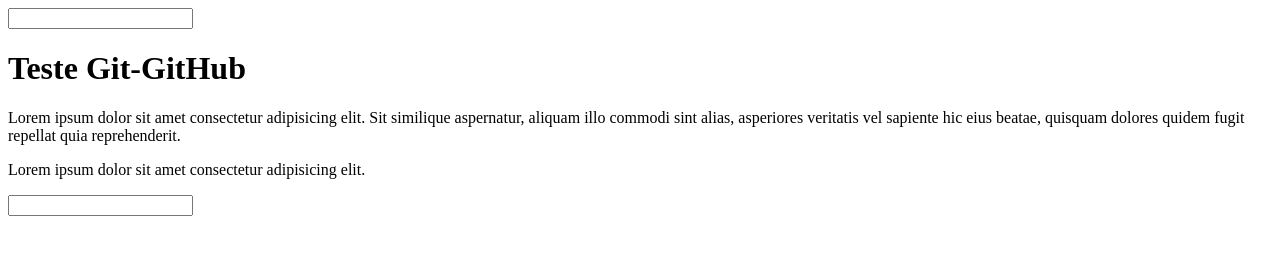
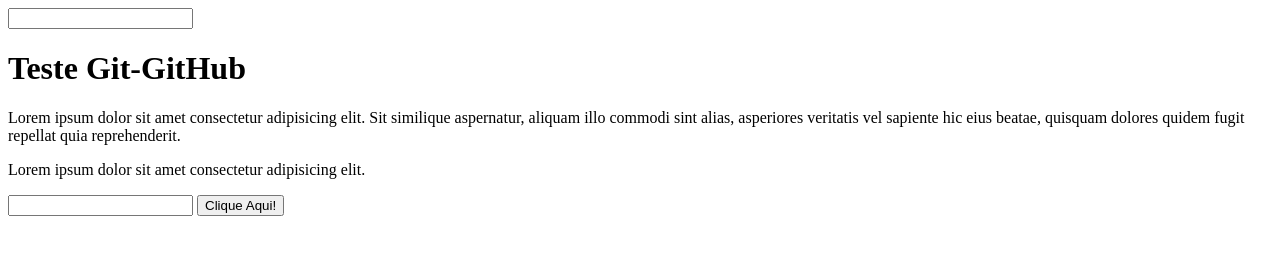
Before and after one commit to MaykRD/Teste-GITHUB, a plain HTML site: page DESAFIO-RESPONSIVIDADE-CONCLUIDO/img/index.html in a window 1280 px wide. Drawn offline with Linux system fonts and the light colour scheme.

Commit message:
Foi adicionado um botão no index.html

```diff
--- a/DESAFIO-RESPONSIVIDADE-CONCLUIDO/img/index.html
+++ b/DESAFIO-RESPONSIVIDADE-CONCLUIDO/img/index.html
@@ -12,6 +12,7 @@
 
 
         <input type="text">
+        <button>Clique Aqui!</button>
 
 
 
```
